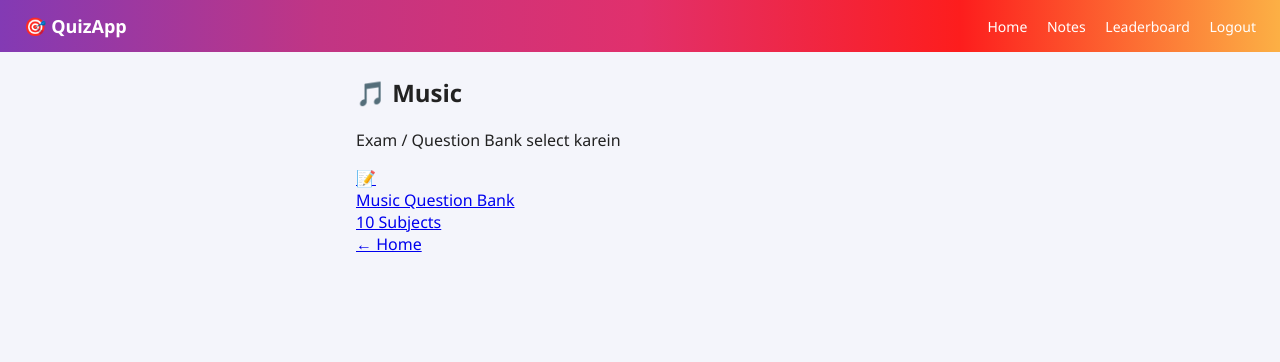
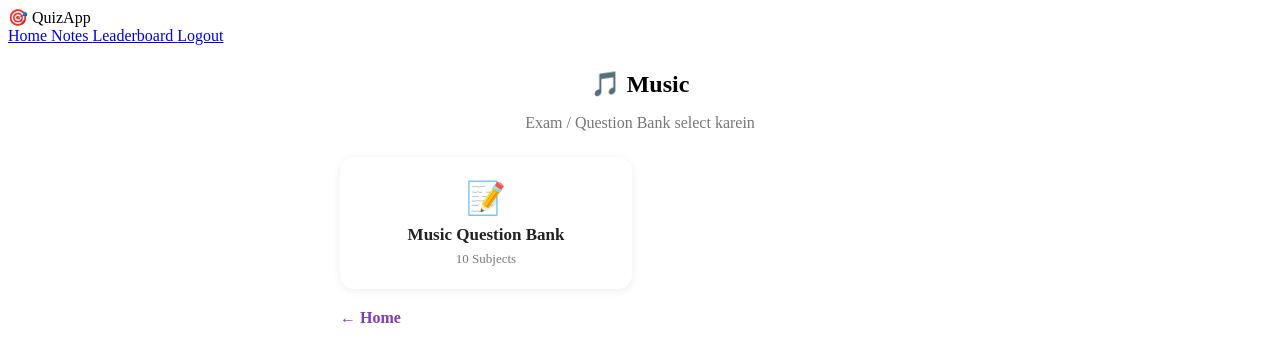
Before and after one commit to princekumar3232/Quizbuzz, a Flask app: page /category/music in a window 1280 px wide. Shown: the top 362 px of the page. Run offline with Flask 3, Linux system fonts and the light colour scheme; the visitor is signed in with stand-in values (Sample User, id 1); some libraries are stand-ins or nearby versions.

Commit message:
Update style.css

```diff
--- a/static/style.css
+++ b/static/style.css
@@ -1,95 +1,147 @@
-* { box-sizing: border-box; }
-body {
-    font-family: "Segoe UI", sans-serif;
-    background: #f4f5fb;
-    margin: 0;
-    color: #222;
-}
-.navbar {
-    background: linear-gradient(90deg, #833ab4, #c13584, #e1306c, #fd1d1d, #fcb045);
-    color: white;
-    padding: 14px 24px;
-    display: flex;
-    justify-content: space-between;
-    align-items: center;
-}
-.logo { font-weight: bold; font-size: 18px; }
-.nav-links a { color: white; margin-left: 16px; text-decoration: none; font-size: 14px; }
-.container { max-width: 600px; margin: 24px auto; padding: 0 16px; }
-
-.auth-card, .home-card, .quiz-card, .result-card, .checkpoint-card {
-    background: white;
-    padding: 32px;
-    border-radius: 12px;
-    box-shadow: 0 2px 10px rgba(0,0,0,0.05);
-    max-width: 400px;
-    margin: 40px auto;
+.page-header {
     text-align: center;
-}
-.auth-card input {
-    width: 100%; padding: 10px; margin: 8px 0; border-radius: 6px; border: 1px solid #ddd;
-}
-.auth-card button, .start-btn, .next-btn {
-    display: inline-block;
-    width: 100%; padding: 10px;
-    background: linear-gradient(90deg, #833ab4, #c13584, #e1306c, #fd1d1d, #fcb045);
-    color: white; border: none;
-    border-radius: 6px; cursor: pointer; font-weight: bold; margin-top: 10px;
-    text-decoration: none; text-align: center;
-}
-.error { color: #d63031; font-size: 14px; }
-
-.quiz-card { text-align: left; }
-.progress { color: #888; font-size: 13px; }
-.option-label {
-    display: block; padding: 10px; margin: 8px 0; background: #f4f5fb;
-    border-radius: 6px; cursor: pointer;
-}
-.option-label input { margin-right: 8px; }
-
-.score-text { font-size: 20px; font-weight: bold; color: #00b894; }
-
-.leaderboard-table {
-    width: 100%; background: white; border-collapse: collapse; border-radius: 10px; overflow: hidden;
-}
-.leaderboard-table th, .leaderboard-table td { padding: 10px 14px; text-align: left; border-bottom: 1px solid #eee; }
-.leaderboard-table th { background: linear-gradient(90deg, #833ab4, #fd1d1d); color: white; }
-
-.password-wrapper { position: relative; width: 100%; }
-.password-wrapper input { width: 100%; padding-right: 40px; }
-.toggle-eye {
-    position: absolute; right: 12px; top: 50%; transform: translateY(-50%);
-    cursor: pointer; font-size: 16px; user-select: none;
+    margin: 25px 0;
 }
 
-.timer { font-weight: bold; color: #c13584; margin-bottom: 10px; }
+.page-header h2 {
+    margin-bottom: 6px;
+}
 
-.category-grid {
-    display: grid; grid-template-columns: repeat(2, 1fr); gap: 16px;
-    max-width: 400px; margin: 0 auto 40px;
+.page-header p {
+    color: #777;
 }
-.category-card {
-    display: flex; flex-direction: column; align-items: center; justify-content: center;
-    gap: 8px; padding: 28px 12px; border-radius: 12px; text-decoration: none;
-    color: white; font-weight: bold; box-shadow: 0 2px 10px rgba(0,0,0,0.08);
-    transition: transform 0.15s ease;
+
+.exam-grid {
+    display: grid;
+    grid-template-columns: repeat(2, 1fr);
+    gap: 16px;
+    max-width: 600px;
+    margin: 20px auto;
 }
-.category-card:hover { transform: translateY(-3px); }
-.cat-icon { font-size: 32px; }
-.category-card.teaching { background: linear-gradient(135deg, #833ab4, #c13584); }
-.category-card.sports { background: linear-gradient(135deg, #c13584, #e1306c); }
-.category-card.music { background: linear-gradient(135deg, #e1306c, #fd1d1d); }
-.category-card.physical { background: linear-gradient(135deg, #fd1d1d, #fcb045); }
 
-.notes-feed { max-width: 400px; margin: 0 auto; display: flex; flex-direction: column; gap: 12px; }
-.note-item {
-    background: white; padding: 16px; border-radius: 10px;
-    box-shadow: 0 2px 8px rgba(0,0,0,0.05);
+.exam-card {
+    background: white;
+    padding: 22px;
+    border-radius: 14px;
+    text-decoration: none;
+    color: #222;
+    text-align: center;
+    box-shadow: 0 2px 10px rgba(0,0,0,0.07);
+    transition: 0.2s;
 }
-.note-head { display: flex; justify-content: space-between; margin-bottom: 6px; font-size: 13px; }
-.note-time { color: #888; }
-.note-item p { margin: 0; }
 
-.feedback-card.correct { border-top: 6px solid #00b894; }
-.feedback-card.wrong { border-top: 6px solid #d63031; }
-.checkpoint-card { border-top: 6px solid #833ab4; }
+.exam-card:hover {
+    transform: translateY(-3px);
+}
+
+.exam-icon {
+    font-size: 32px;
+    margin-bottom: 8px;
+}
+
+.exam-title {
+    font-weight: bold;
+    font-size: 17px;
+}
+
+.exam-count {
+    margin-top: 6px;
+    color: #777;
+    font-size: 13px;
+}
+
+.subject-list {
+    max-width: 600px;
+    margin: 20px auto;
+    display: flex;
+    flex-direction: column;
+    gap: 12px;
+}
+
+.subject-card {
+    background: white;
+    padding: 18px;
+    border-radius: 12px;
+    box-shadow: 0 2px 8px rgba(0,0,0,0.06);
+
+    display: flex;
+    align-items: center;
+    justify-content: space-between;
+    gap: 15px;
+}
+
+.subject-card h3 {
+    margin: 0;
+}
+
+.subject-card p {
+    margin: 5px 0 0;
+    color: #777;
+    font-size: 13px;
+}
+
+.start-btn {
+    display: inline-block;
+    padding: 9px 15px;
+    border-radius: 7px;
+    background: linear-gradient(
+        90deg,
+        #833ab4,
+        #e1306c
+    );
+    color: white;
+    text-decoration: none;
+    font-weight: bold;
+    white-space: nowrap;
+}
+
+.disabled-btn {
+    padding: 9px 15px;
+    border: none;
+    border-radius: 7px;
+    background: #ddd;
+    color: #777;
+}
+
+.back-btn {
+    display: block;
+    max-width: 600px;
+    margin: 20px auto;
+    color: #833ab4;
+    text-decoration: none;
+    font-weight: bold;
+}
+
+.error-box {
+    background: #ffe5e5;
+    color: #c0392b;
+    padding: 12px;
+    border-radius: 8px;
+    max-width: 600px;
+    margin: 15px auto;
+}
+
+.answer-box {
+    background: #f4f5fb;
+    padding: 15px;
+    border-radius: 8px;
+    margin-top: 20px;
+}
+
+@media (max-width: 600px) {
+
+    .exam-grid {
+        grid-template-columns: 1fr;
+    }
+
+    .subject-card {
+        align-items: flex-start;
+        flex-direction: column;
+    }
+
+    .start-btn,
+    .disabled-btn {
+        width: 100%;
+        text-align: center;
+    }
+}
```
